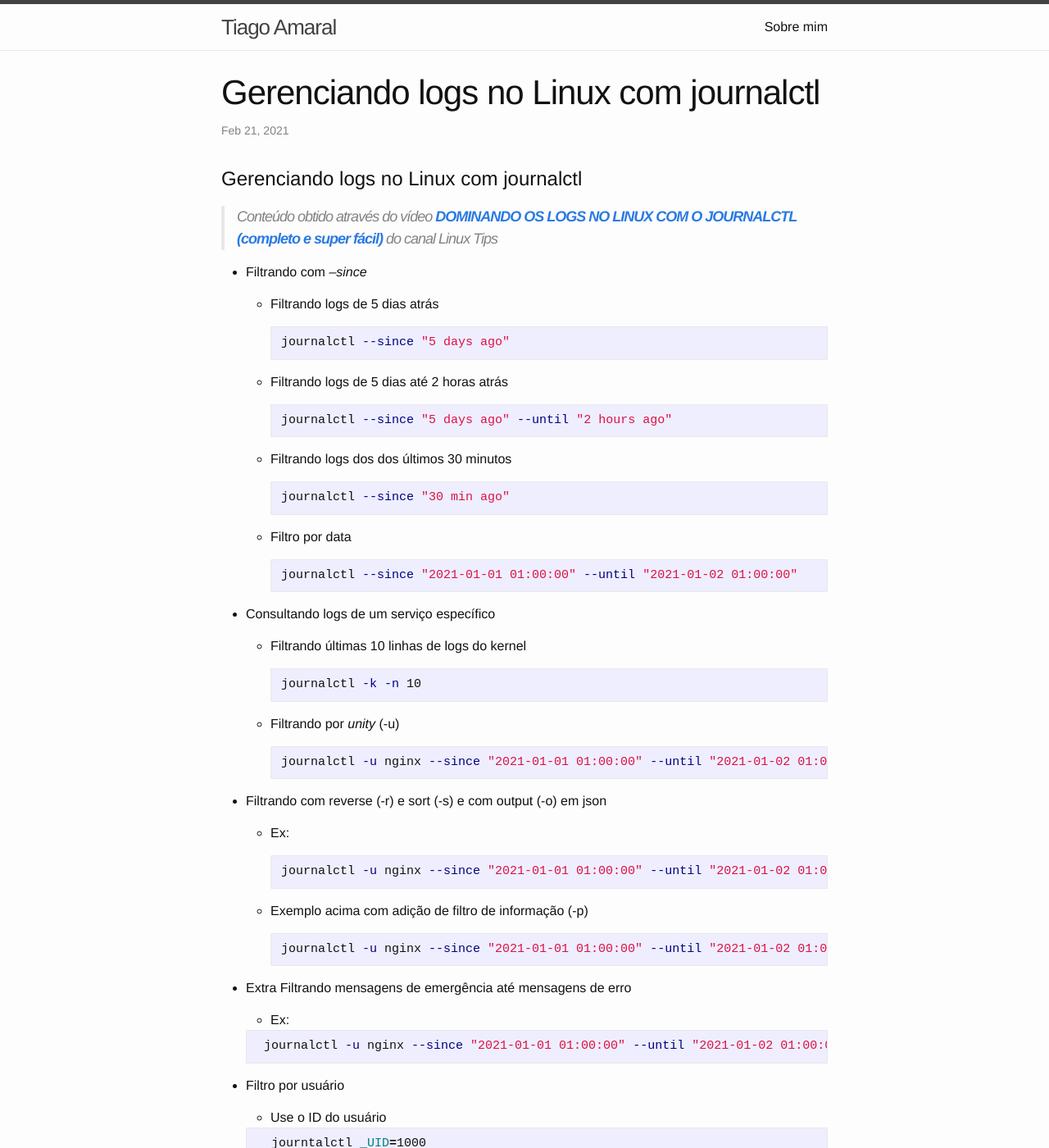
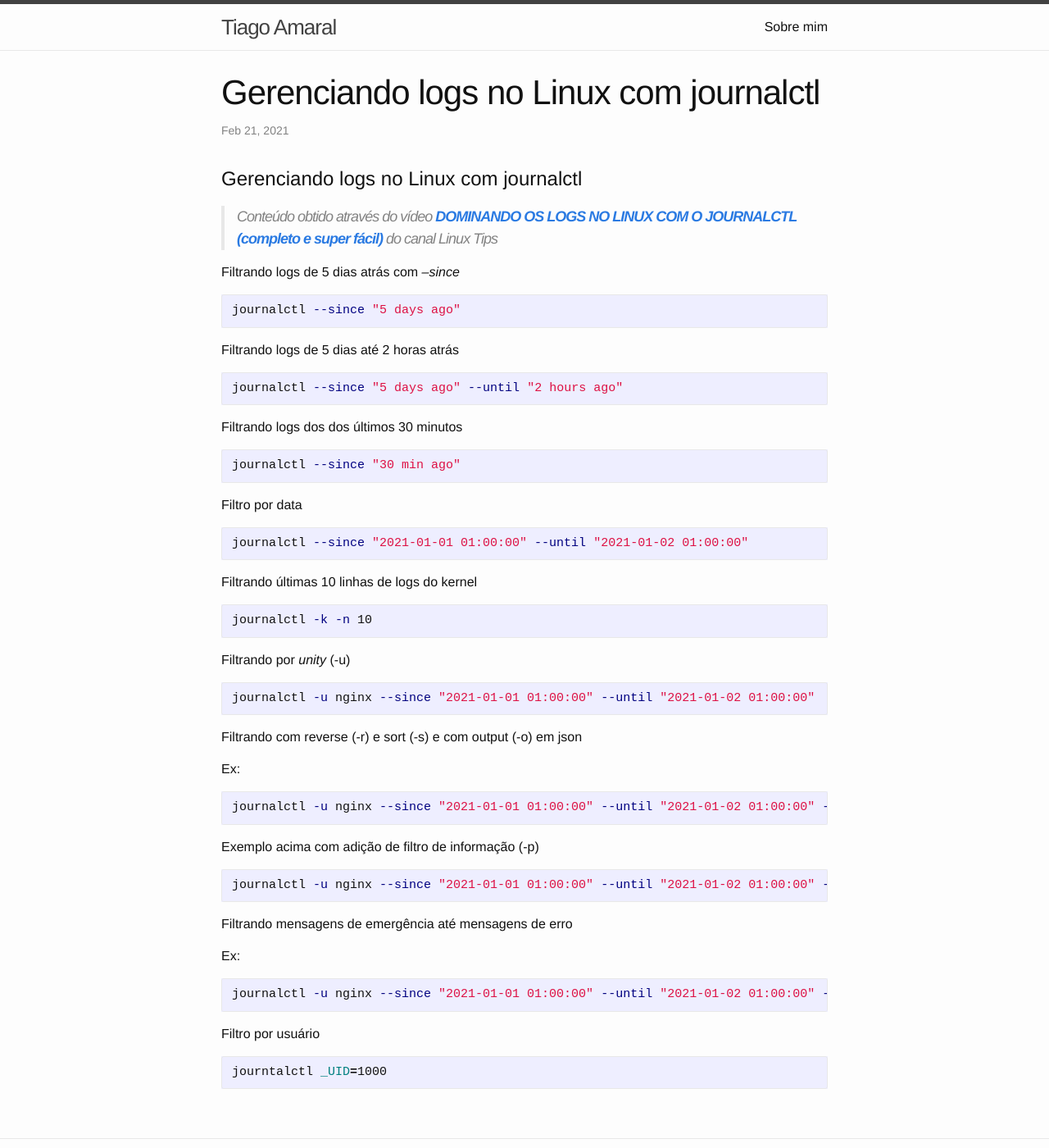
Before and after one commit to actiago/actiago.github.io, a Jekyll site: the page built from _posts/2021-02-21-journalctl.markdown, in a window 1280 px wide and 1400 px high. Shown: the whole window at 82% size. Built offline with Jekyll 4.4.1, drawn with Linux system fonts in a browser that asks for light colours.

Commit message:
Melhorando a leitura do post

````diff
--- a/_posts/2021-02-21-journalctl.markdown
+++ b/_posts/2021-02-21-journalctl.markdown
@@ -9,72 +9,66 @@ categories: blog
 
 > Conteúdo obtido através do vídeo [**DOMINANDO OS LOGS NO LINUX COM O JOURNALCTL (completo e super fácil)**](https://youtu.be/jT9yjpUYB-Y) do canal Linux Tips
 
-- Filtrando com _--since_
+Filtrando logs de 5 dias atrás com _--since_
 
-  * Filtrando logs de 5 dias atrás
+```bash
+journalctl --since "5 days ago"
+```
 
-    ```bash
-    journalctl --since "5 days ago"
-    ```
+Filtrando logs de 5 dias até 2 horas atrás
 
-  * Filtrando logs de 5 dias até 2 horas atrás
+```bash
+journalctl --since "5 days ago" --until "2 hours ago"
+```
 
-    ```bash
-    journalctl --since "5 days ago" --until "2 hours ago"
-    ```
+Filtrando logs dos dos últimos 30 minutos
 
-  * Filtrando logs dos dos últimos 30 minutos
+```bash
+journalctl --since "30 min ago"
+```
 
-    ```bash
-    journalctl --since "30 min ago"
-    ```
+Filtro por data
 
-  * Filtro por data
+```bash
+journalctl --since "2021-01-01 01:00:00" --until "2021-01-02 01:00:00"
+```
 
-    ```bash
-    journalctl --since "2021-01-01 01:00:00" --until "2021-01-02 01:00:00"
-    ```
+Filtrando últimas 10 linhas de logs do kernel
 
-- Consultando logs de um serviço específico
+```bash
+journalctl -k -n 10
+```
 
-  * Filtrando últimas 10 linhas de logs do kernel
+Filtrando por _unity_ (-u)
 
-    ```bash
-    journalctl -k -n 10
-    ```
+```bash
+journalctl -u nginx --since "2021-01-01 01:00:00" --until "2021-01-02 01:00:00"
+```
 
-  * Filtrando por _unity_ (-u)
+Filtrando com reverse (-r) e sort (-s) e com output (-o) em json
 
-    ```bash
-    journalctl -u nginx --since "2021-01-01 01:00:00" --until "2021-01-02 01:00:00"
-    ```
+Ex:
 
-- Filtrando com reverse (-r) e sort (-s) e com output (-o) em json
+```bash
+journalctl -u nginx --since "2021-01-01 01:00:00" --until "2021-01-02 01:00:00" -r -o json-pretty
+```
 
-  * Ex:
+Exemplo acima com adição de filtro de informação (-p)
 
-    ```bash
-    journalctl -u nginx --since "2021-01-01 01:00:00" --until "2021-01-02 01:00:00" -r -o json-pretty
-    ```
+```bash
+journalctl -u nginx --since "2021-01-01 01:00:00" --until "2021-01-02 01:00:00" -r -o json-pretty -p"err"
+```
 
-  * Exemplo acima com adição de filtro de informação (-p)
+Filtrando mensagens de emergência até mensagens de erro
 
-    ```bash
-    journalctl -u nginx --since "2021-01-01 01:00:00" --until "2021-01-02 01:00:00" -r -o json-pretty -p "err"
-    ```
+Ex:
 
--  Extra Filtrando mensagens de emergência até mensagens de erro
+```bash
+journalctl -u nginx --since "2021-01-01 01:00:00" --until "2021-01-02 01:00:00" -r -o json-pretty -p"emerg".."err"
+```
 
-    * Ex:
+Filtro por usuário
 
-    ```bash
-    journalctl -u nginx --since "2021-01-01 01:00:00" --until "2021-01-02 01:00:00" -r -o json-pretty -p "emerg".."err"
-    ```
-
-- Filtro por usuário
-
-    * Use o ID do usuário
-
-    ```bash
-    journtalctl _UID=1000
-    ```
+```bash
+journtalctl _UID=1000
+```
````
